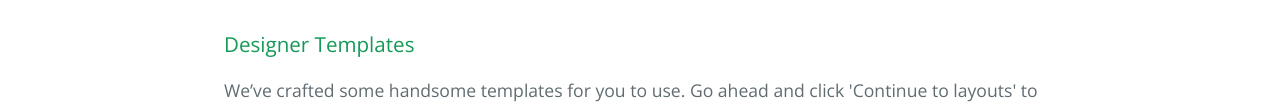
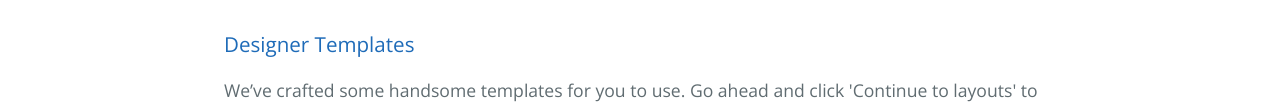
Before and after one commit to jpankleshwaria/jpankleshwaria.github.io, a plain HTML site: page index.html in a window 1280 px wide. Shown: the part 506-614 px from the top of the page. Drawn offline with nearby package versions, Linux system fonts and the light colour scheme.

```diff
--- a/index.html
+++ b/index.html
@@ -22,7 +22,7 @@
 <p>This automatic page generator is the easiest way to create beautiful pages for all of your projects. Author your page content here <a href="https://guides.github.com/features/mastering-markdown/">using GitHub Flavored Markdown</a>, select a template crafted by a designer, and publish. After your page is generated, you can check out the new <code>gh-pages</code> branch locally. If you’re using GitHub Desktop, simply sync your repository and you’ll see the new branch.</p>
 
 <h3>
-<a id="designer-templates" class="anchor" href="http://jpankleshwaria.github.io/demo/foundrypro/" aria-hidden=""><span aria-hidden="true" class="octicon octicon-link"></span></a>Designer Templates</h3>
+<a id="designer-templates" class="anchor" href="http://jpankleshwaria.github.io/demo/foundrypro/" aria-hidden=""><span aria-hidden="true" class="octicon octicon-link"></span></a><a href="http://jpankleshwaria.github.io/demo/foundrypro/">Designer Templates</a></h3>
 
 <p>We’ve crafted some handsome templates for you to use. Go ahead and click 'Continue to layouts' to browse through them. You can easily go back to edit your page before publishing. After publishing your page, you can revisit the page generator and switch to another theme. Your Page content will be preserved.</p>
 
```
